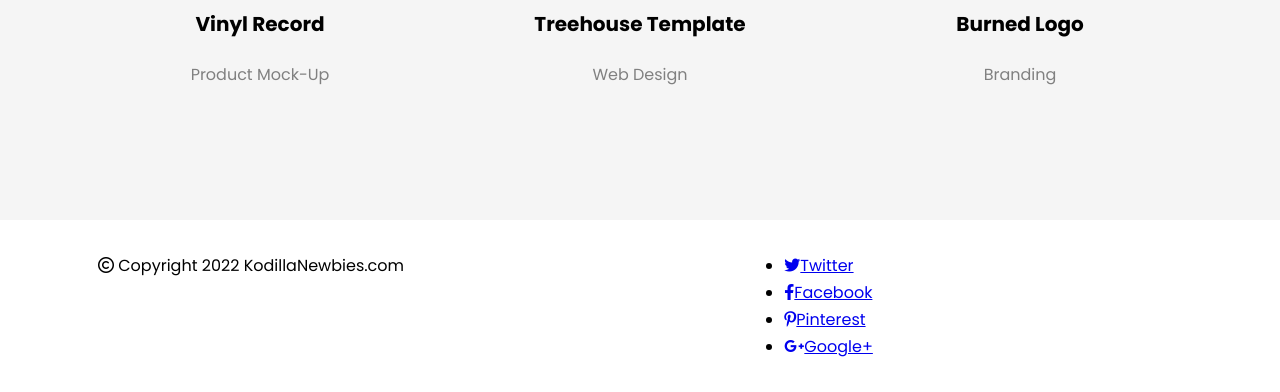
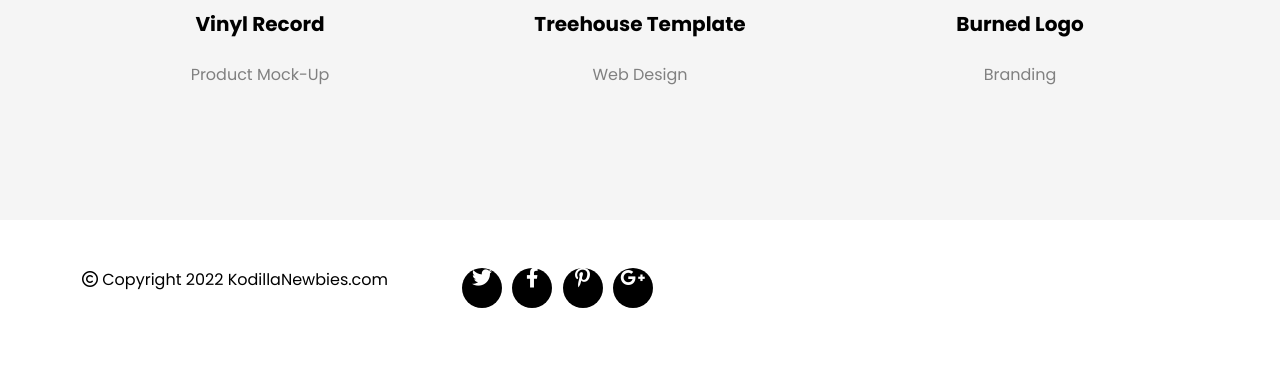
Before and after one commit to jagodakrzyw/project-4, a website: page index.html in a window 1280 px wide. Shown: the part 2113-2505 px from the top of the page. After the commit the page ends 2467 px from the top, so only its background shows below. Drawn offline with Linux system fonts and the light colour scheme.

Commit message:
Add style for footer

```diff
--- a/index.html
+++ b/index.html
@@ -157,35 +157,35 @@
     </section>
     <footer class="footer">
       <div class="container">
-        <div class="row p-3 justify-content-around">
-          <div class="col-md-7">
+        <div class="row">
+          <div class="col-md-4">
             <p>
               <i class="fa-regular fa-copyright"></i> Copyright 2022
               KodillaNewbies.com
             </p>
           </div>
-          <div class="col-md-5">
-            <ul class="col-md-5">
+          <div class="col-md-8">
+            <ul>
               <li>
                 <a href="https://twitter.com/?lang=pl"
-                  ><i class="fa-brands fa-twitter"></i><span>Twitter</span></a
+                  ><i class="fa-brands fa-twitter social-media-icon"></i><span>Twitter</span></a
                 >
               </li>
               <li>
                 <a href="https://www.facebook.com/"
-                  ><i class="fa-brands fa-facebook-f"></i
+                  ><i class="fa-brands fa-facebook-f social-media-icon"></i
                   ><span>Facebook</span></a
                 >
               </li>
               <li>
                 <a href="https://pl.pinterest.com/"
-                  ><i class="fa-brands fa-pinterest-p"></i
+                  ><i class="fa-brands fa-pinterest-p social-media-icon"></i
                   ><span>Pinterest</span></a
                 >
               </li>
               <li>
                 <a href="https://myaccount.google.com"
-                  ><i class="fa-brands fa-google-plus-g"></i
+                  ><i class="fa-brands fa-google-plus-g social-media-icon"></i
                   ><span>Google+</span></a
                 >
               </li>
--- a/sass/style.scss
+++ b/sass/style.scss
@@ -8,6 +8,8 @@ $color-fifth: hsl(0, 0%, 96%);
 
 $font-main: "Poppins", sans-serif;
 $font-second: "Dancing Script", cursive;
+
+$transition: all 1s;
 
 /* Global */
 
@@ -89,7 +91,7 @@ body {
   border: none;
 }
 
-/* Sections */
+/* Main Sections */
 
 .main {
   text-align: center;
@@ -139,3 +141,34 @@ body {
   max-width: 300px;
   max-height: 200px;
 }
+
+/* Footer */
+
+.footer {
+  margin: 30px 0;
+}
+
+.footer ul {
+  padding: 0;
+}
+
+.footer li {
+  display: inline-block;
+  margin-right: 6px;
+  font-size: 0;
+}
+
+.social-media-icon {
+  font-size: 20px;
+  background: $color-second;
+  width: 40px;
+  height: 40px;
+  color: $color-first;
+  border-radius: 50%;
+  transition: $transition;
+  text-align: center;
+}
+
+.footer i:hover {
+  transform: scale(1.2);
+}
```
Also changed, not shown: css/style.css, 1 other file.
